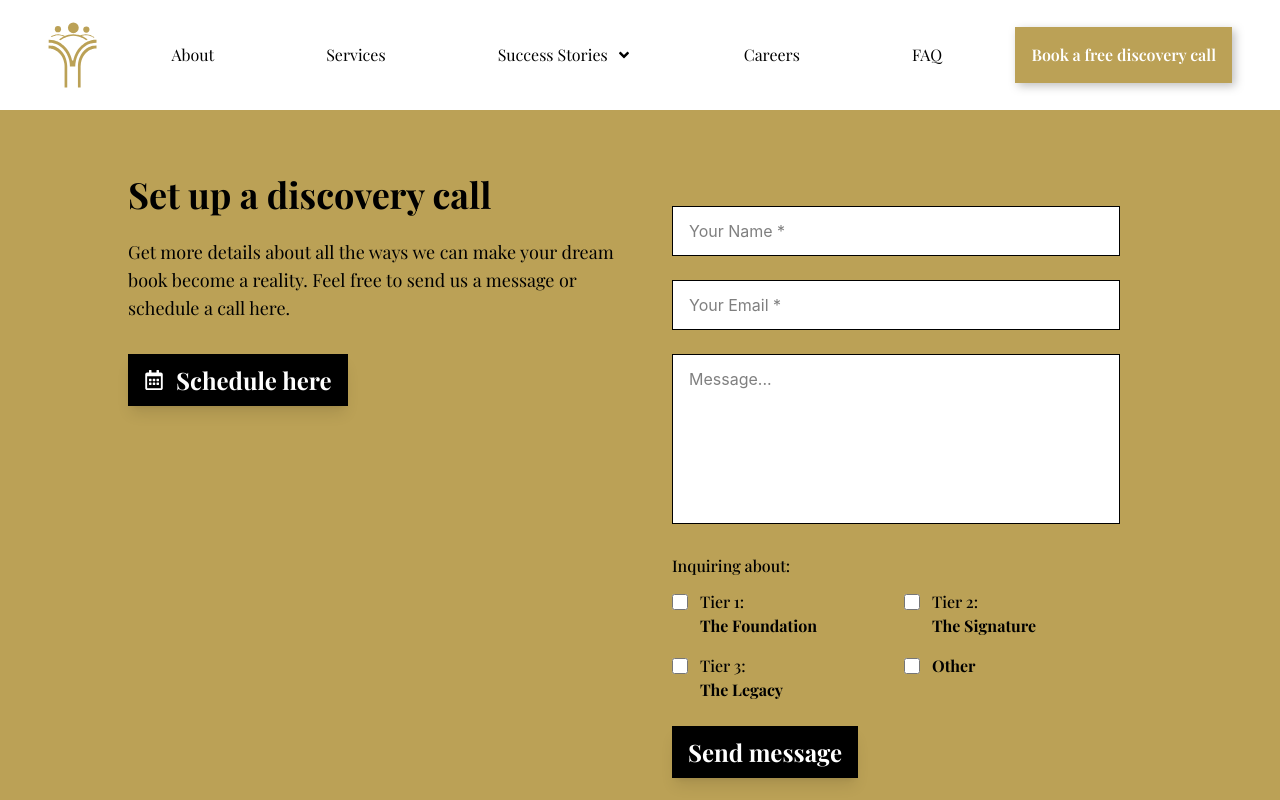
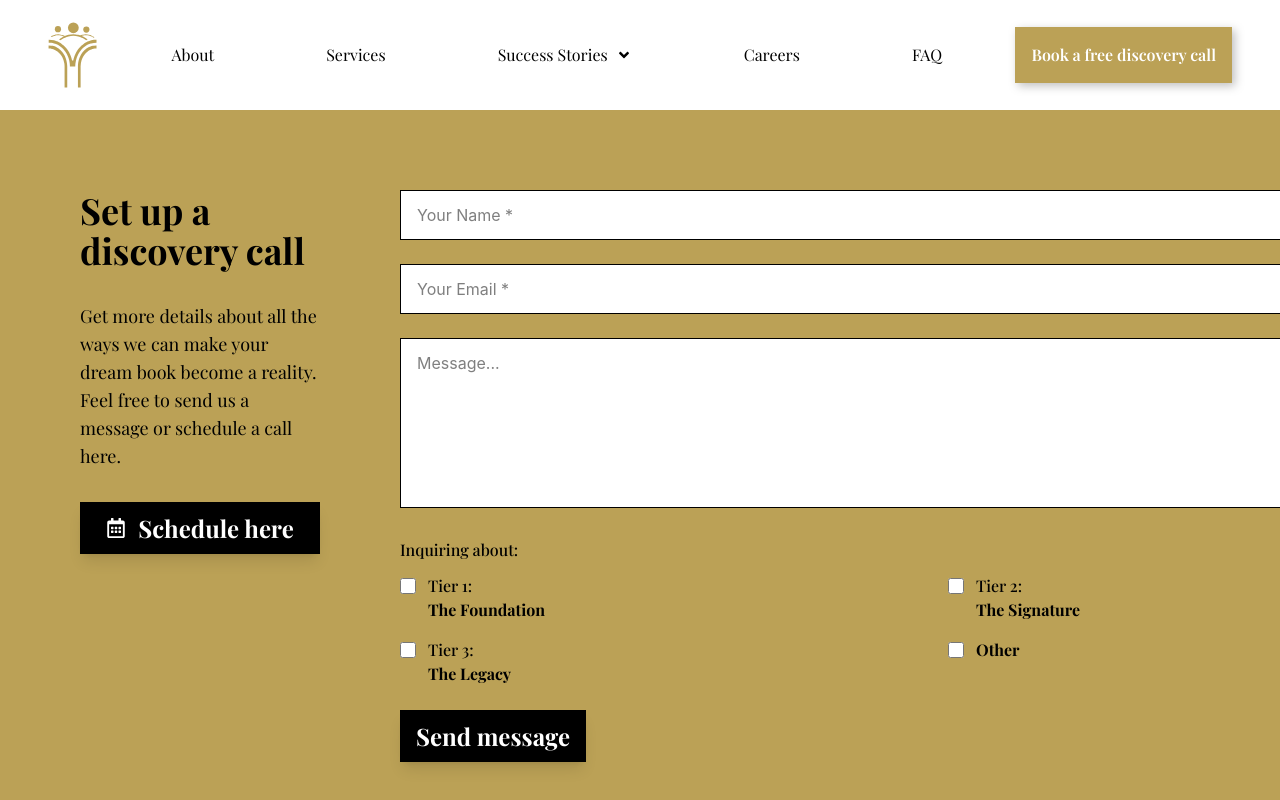
Before and after one commit to YourBookTeam/YBT_Website, a React (Vite) app in the folder ybt_website/: page /YBT_Website/contact in a window 1280 px wide. Shown: the top 800 px of the page. Built offline with nearby package versions, Linux system fonts and the light colour scheme; a web font is replaced by a local one.

Commit message:
refactored contact form fields and fixed calendly popup not working because of refactor

```diff
--- a/ybt_website/src/components/contact/ContactForm.jsx
+++ b/ybt_website/src/components/contact/ContactForm.jsx
@@ -1,4 +1,9 @@
 import { useState } from "react";
+import SuccessMessage from "./SuccessMessage";
+import NameField from "./NameField";
+import EmailField from "./EmailField";
+import MessageField from "./MessageField";
+import InquiryField from "./InquiryField";
 
 const ContactForm = () => {
     const [formData, setFormData] = useState({
@@ -12,6 +17,7 @@ const ContactForm = () => {
             other: false,
         },
     });
+
     const [formSubmitted, setFormSubmitted] = useState(false);
 
     const handleInputChange = (e) => {
@@ -39,128 +45,20 @@ const ContactForm = () => {
     };
 
     return (
-    <div className="p-8">
+    <div className="flex flex-col items-center justify-center w-full">
         {formSubmitted ? (
-        <div className="flex items-center justify-center h-64">
-            <div
-            className="px-6 py-4 w-full"
-            style={{
-                backgroundColor: "#86efac",
-                border: "2px solid #22c55e",
-            }}
-            >
-            <p className="text-lg">
-                Thanks for contacting us! We will be in touch with you
-                shortly.
-            </p>
-            </div>
-        </div>
+            <SuccessMessage/>
         ) : (
-        <form onSubmit={handleSubmit} className="space-y-6">
-            {/* Name Field */}
-            <div>
-            <input
-                type="text"
-                name="name"
-                placeholder="Your Name *"
-                value={formData.name}
-                onChange={handleInputChange}
-                required
-                className="w-full px-4 py-3 bg-white placeholder-gray-500 border border-gray-300 focus:border-amber-600 focus:outline font-['Inter']"
-            />
-            </div>
+        <form onSubmit={handleSubmit} className="space-y-6 w-270">
+            <NameField name={formData.name} handleInputChange={handleInputChange}/>
 
-            {/* Email Field */}
-            <div>
-            <input
-                type="email"
-                name="email"
-                placeholder="Your Email *"
-                value={formData.email}
-                onChange={handleInputChange}
-                required
-                className="w-full px-4 py-3 bg-white placeholder-gray-500 border border-gray-300 focus:border-amber-600 focus:outline font-['Inter']"
-            />
-            </div>
+            <EmailField email={formData.email} handleInputChange={handleInputChange}/>
 
-            {/* Message Field */}
-            <div>
-            <textarea
-                name="message"
-                placeholder="Message..."
-                value={formData.message}
-                onChange={handleInputChange}
-                rows="6"
-                className="w-full px-4 py-3 bg-white placeholder-gray-500 resize-none border border-gray-300 focus:border-amber-600 focus:outline font-['Inter']"
-            />
-            </div>
+            <MessageField message={formData.message} handleInputChange={handleInputChange}/>
 
-            {/* Inquiry Type Section */}
-            <div className="space-y-3">
-            <p className="font-medium">Inquiring about:</p>
-            <div className="grid grid-cols-2 gap-4">
-                <label className="flex items-start gap-3 cursor-pointer">
-                <input
-                    type="checkbox"
-                    name="tier1"
-                    checked={formData.inquiryType.tier1}
-                    onChange={handleCheckboxChange}
-                    className="w-4 h-4 border-gray-300 rounded focus:ring-amber-500 mt-1"
-                />
-                <div className="text-gray-700">
-                    <div className="font-medium">Tier 1:</div>
-                    <div className="font-bold">The Foundation</div>
-                </div>
-                </label>
+            <InquiryField inquiryTypes={formData.inquiryType} handleCheckboxChange={handleCheckboxChange}/>
 
-                <label className="flex items-start gap-3 cursor-pointer">
-                <input
-                    type="checkbox"
-                    name="tier2"
-                    checked={formData.inquiryType.tier2}
-                    onChange={handleCheckboxChange}
-                    className="w-4 h-4 border-gray-300 rounded focus:ring-amber-500 mt-1"
-                />
-                <div className="text-gray-700">
-                    <div className="font-medium">Tier 2:</div>
-                    <div className="font-bold">The Signature</div>
-                </div>
-                </label>
-
-                <label className="flex items-start gap-3 cursor-pointer">
-                <input
-                    type="checkbox"
-                    name="tier3"
-                    checked={formData.inquiryType.tier3}
-                    onChange={handleCheckboxChange}
-                    className="w-4 h-4 border-gray-300 rounded focus:ring-amber-500 mt-1"
-                />
-                <div className="text-gray-700">
-                    <div className="font-medium">Tier 3:</div>
-                    <div className="font-bold">The Legacy</div>
-                </div>
-                </label>
-
-                <label className="flex items-start gap-3 cursor-pointer">
-                <input
-                    type="checkbox"
-                    name="other"
-                    checked={formData.inquiryType.other}
-                    onChange={handleCheckboxChange}
-                    className="w-4 h-4 border-gray-300 rounded focus:ring-amber-500 mt-1"
-                />
-                <div className="text-gray-700">
-                    <div className="font-bold">Other</div>
-                </div>
-                </label>
-            </div>
-            </div>
-
-            {/* Submit Button */}
-            <button
-            type="submit"
-            className="bg-black text-white px-4 py-2.5 font-bold text-2xl shadow-lg cursor-pointer"
-            >
+            <button type="submit" className="bg-black text-white px-4 py-2.5 font-bold text-2xl shadow-lg cursor-pointer">
                 Send message
             </button>
         </form>
--- a/ybt_website/src/components/contact/DiscoveryCall.jsx
+++ b/ybt_website/src/components/contact/DiscoveryCall.jsx
@@ -1,9 +1,10 @@
 import { FaRegCalendarAlt } from "react-icons/fa";
 
-const DiscoveryCall = () => {
+const DiscoveryCall = ({ handleCalendlyOpen }) => {
   return (
-    <div className="space-y-8">
-      <div className="space-y-6">
+    <div className="flex flex-col gap-8 w-full">
+
+      <div className="flex flex-col gap-8">
         <h1 className="text-4xl font-bold">Set up a discovery call</h1>
         <p className="text-lg">
           Get more details about all the ways we can make your dream
@@ -11,10 +12,11 @@ const DiscoveryCall = () => {
           schedule a call here.
         </p>
       </div>
+
       <button
         type="button"
-        className="inline-flex items-center gap-3 bg-black text-white px-4 py-2.5 font-bold text-2xl shadow-lg cursor-pointer"
-        onClick={() => setShowCalendly(true)}
+        className="inline-flex items-center justify-center gap-3 bg-black text-white px-4 py-2.5 font-bold text-2xl shadow-lg cursor-pointer w-60"
+        onClick={handleCalendlyOpen}
       >
         <FaRegCalendarAlt className="w-5 h-5 text-white" />
         Schedule here
--- /dev/null
+++ b/ybt_website/src/components/contact/EmailField.jsx
@@ -0,0 +1,17 @@
+const EmailField = ({ email, handleInputChange }) => {
+  return (
+    <div>
+        <input
+            type="email"
+            name="email"
+            placeholder="Your Email *"
+            value={email}
+            onChange={handleInputChange}
+            required
+            className="w-full px-4 py-3 bg-white placeholder-gray-500 border border-gray-300 focus:border-amber-600 focus:outline font-['Inter']"
+        />
+    </div>
+  );
+};
+
+export default EmailField;
--- /dev/null
+++ b/ybt_website/src/components/contact/InquiryField.jsx
@@ -0,0 +1,65 @@
+const InquiryField = ({ inquiryTypes, handleCheckboxChange }) => {
+  return (
+    <div className="space-y-3">
+        <p className="font-medium">Inquiring about:</p>
+        <div className="grid grid-cols-2 gap-4">
+            <label className="flex items-start gap-3 cursor-pointer">
+            <input
+                type="checkbox"
+                name="tier1"
+                checked={inquiryTypes.tier1}
+                onChange={handleCheckboxChange}
+                className="w-4 h-4 border-gray-300 rounded focus:ring-amber-500 mt-1"
+            />
+            <div className="text-gray-700">
+                <div className="font-medium">Tier 1:</div>
+                <div className="font-bold">The Foundation</div>
+            </div>
+            </label>
+
+            <label className="flex items-start gap-3 cursor-pointer">
+            <input
+                type="checkbox"
+                name="tier2"
+                checked={inquiryTypes.tier2}
+                onChange={handleCheckboxChange}
+                className="w-4 h-4 border-gray-300 rounded focus:ring-amber-500 mt-1"
+            />
+            <div className="text-gray-700">
+                <div className="font-medium">Tier 2:</div>
+                <div className="font-bold">The Signature</div>
+            </div>
+            </label>
+
+            <label className="flex items-start gap-3 cursor-pointer">
+            <input
+                type="checkbox"
+                name="tier3"
+                checked={inquiryTypes.tier3}
+                onChange={handleCheckboxChange}
+                className="w-4 h-4 border-gray-300 rounded focus:ring-amber-500 mt-1"
+            />
+            <div className="text-gray-700">
+                <div className="font-medium">Tier 3:</div>
+                <div className="font-bold">The Legacy</div>
+            </div>
+            </label>
+
+            <label className="flex items-start gap-3 cursor-pointer">
+            <input
+                type="checkbox"
+                name="other"
+                checked={inquiryTypes.other}
+                onChange={handleCheckboxChange}
+                className="w-4 h-4 border-gray-300 rounded focus:ring-amber-500 mt-1"
+            />
+            <div className="text-gray-700">
+                <div className="font-bold">Other</div>
+            </div>
+            </label>
+        </div>
+    </div>
+  );
+};
+
+export default InquiryField;
--- /dev/null
+++ b/ybt_website/src/components/contact/MessageField.jsx
@@ -0,0 +1,16 @@
+const MessageField = ({ message, handleInputChange }) => {
+  return (
+    <div>
+        <textarea
+            name="message"
+            placeholder="Message..."
+            value={message}
+            onChange={handleInputChange}
+            rows="6"
+            className="w-full px-4 py-3 bg-white placeholder-gray-500 resize-none border border-gray-300 focus:border-amber-600 focus:outline font-['Inter']"
+        />
+    </div>
+  );
+};
+
+export default MessageField;
--- /dev/null
+++ b/ybt_website/src/components/contact/NameField.jsx
@@ -0,0 +1,17 @@
+const NameField = ({ name, handleInputChange }) => {
+  return (
+    <div>
+        <input
+            type="text"
+            name="name"
+            placeholder="Your Name *"
+            value={name}
+            onChange={handleInputChange}
+            required
+            className="w-full px-4 py-3 bg-white placeholder-gray-500 border border-gray-300 focus:border-amber-600 focus:outline font-['Inter']"
+        />
+    </div>
+  );
+};
+
+export default NameField;
--- /dev/null
+++ b/ybt_website/src/components/contact/SuccessMessage.jsx
@@ -0,0 +1,19 @@
+const SuccessMessage = () => {
+  return (
+    <div className="flex items-center justify-center h-64">
+        <div
+        className="px-6 py-4 w-full"
+        style={{
+            backgroundColor: "#86efac",
+        }}
+        >
+            <p className="text-lg">
+                Thanks for contacting us! We will be in touch with you
+                shortly.
+            </p>
+        </div>
+    </div>
+  );
+};
+
+export default SuccessMessage;
--- a/ybt_website/src/pages/Contact.jsx
+++ b/ybt_website/src/pages/Contact.jsx
@@ -1,23 +1,32 @@
+import { useState } from "react";
 import DiscoveryCall from "../components/contact/DiscoveryCall";
 import ContactForm from "../components/contact/ContactForm";
 import CalendlyPopup from "../components/contact/CalendlyPopup";
 import ReferralBanner from "../components/contact/ReferralBanner";
 
 function Contact() {
+  const [showCalendly, setShowCalendly] = useState(false);
 
+  const handleCalendlyOpen = () => {
+      setShowCalendly(true);
+  };
+
+  const handleCalendlyClose = () => {
+      setShowCalendly(false);
+  };
 
   return (
     <div className="bg-gold">
-      <div className="py-16 px-32">
-        <div className="mx-auto">
-          <div className="grid lg:grid-cols-2">
-            <DiscoveryCall/>
-            <ContactForm/>
-          </div>
-        </div>
+
+      <div className="flex gap-20 p-20">
+        <DiscoveryCall handleCalendlyOpen={handleCalendlyOpen}/>
+        <ContactForm/>
       </div>
 
-      <CalendlyPopup/>
+      {showCalendly && (
+        <CalendlyPopup handleCalendlyClose={handleCalendlyClose}/>
+      )}
+
       <ReferralBanner/>
 
     </div>
```
Also changed, not shown: ybt_website/src/components/contact/CalendlyPopup.jsx (+1 -12 lines), ybt_website/src/components/contact/ReferralBanner.jsx (+8 -8 lines). Lines whose indentation alone changed are shown as unchanged.
